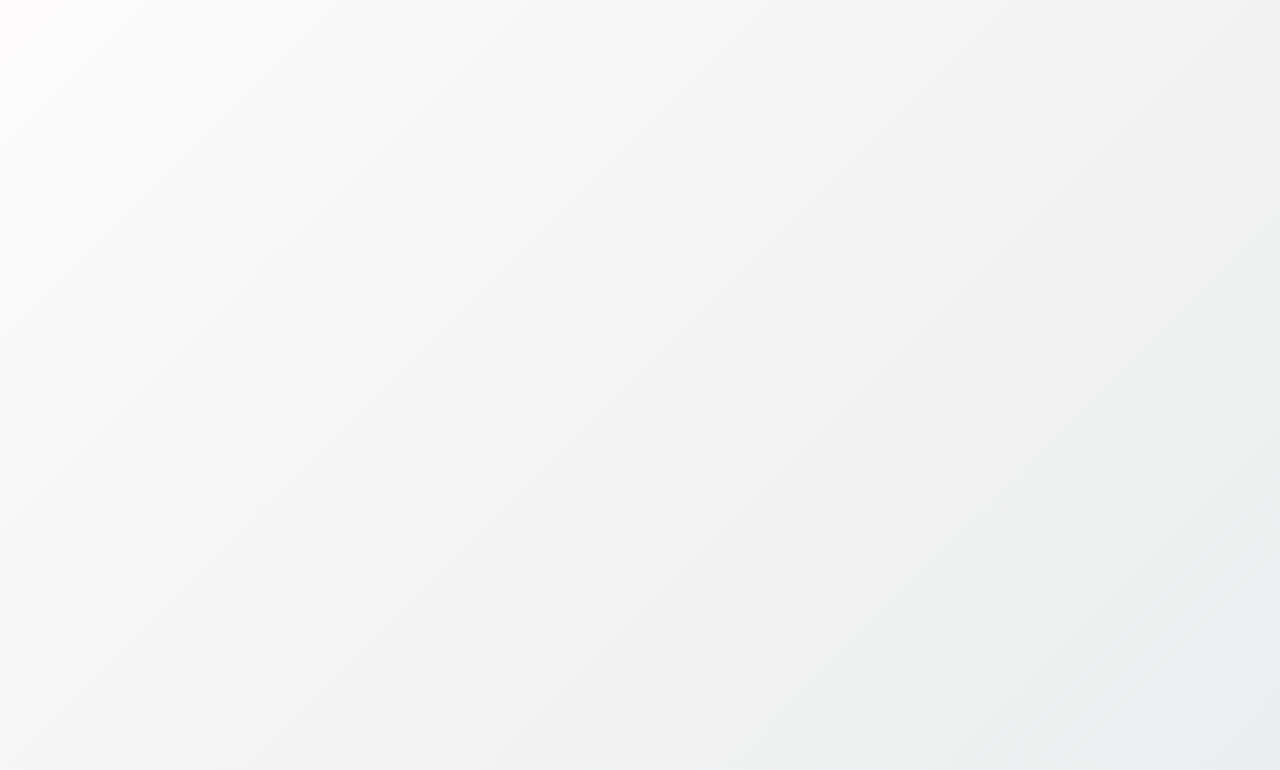
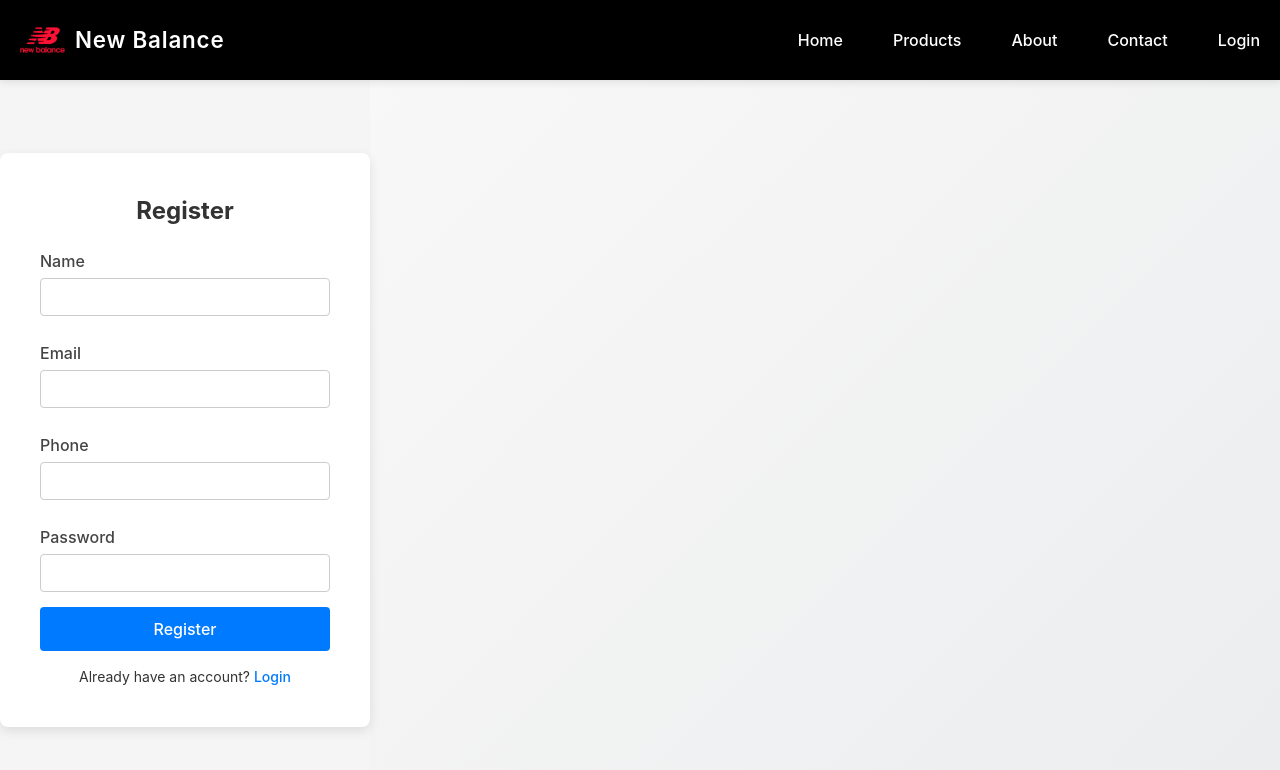
Before and after one commit to kartikpanchal689-ux/myBalanceShoestore, a React (Vite) app: page /#/register in a window 1280 px wide. Before the commit this address led to /. Shown: the top 770 px of the page. Built offline with nearby package versions, Linux system fonts and the light colour scheme.

Commit message:
fix: use MONGO_URI and dynamic port

```diff
--- a/src/App.jsx
+++ b/src/App.jsx
@@ -14,8 +14,7 @@ import Cart from './modules/Cart';
 import Checkout from './modules/Checkout';
 import Login from './modules/Login';
 import { shopNowProducts, gridProducts } from './data/products';
-import Register from './modules/Register';   // or './modules/Register' if you placed it there
-
+import Register from './modules/Register';
 
 function App() {
   const [cartItems, setCartItems] = useState([]);
@@ -37,7 +36,7 @@ function App() {
 
     <Routes>
   <Route
-          path="/"
+    path=""
     element={
       <>
         <HeroSlider />
@@ -52,11 +51,12 @@ function App() {
       </>
     }
   />
-        <Route path="/cart" element={<Cart items={cartItems} setItems={setCartItems} />} />
-        <Route path="/checkout" element={<Checkout total={total} />} />
-        <Route path="/login" element={<Login setIsLoggedIn={setIsLoggedIn} />} />
-        <Route path="/signup" element={<Register />} />  {/* NEW */}
+  <Route path="cart" element={<Cart items={cartItems} setItems={setCartItems} />} />
+  <Route path="checkout" element={<Checkout total={total} />} />
+  <Route path="login" element={<Login setIsLoggedIn={setIsLoggedIn} />} />
+  <Route path="register" element={<Register />} /> {/* ✅ lowercase and no slash */}
 </Routes>
+
     </div>
   );
 }
--- a/src/main.jsx
+++ b/src/main.jsx
@@ -6,7 +6,7 @@ import './index.css';
 
 ReactDOM.createRoot(document.getElementById('root')).render(
   <React.StrictMode>
-    <HashRouter basename="/myBalanceShoestore">
+    <HashRouter >
       <App />
     </HashRouter>
   </React.StrictMode>
--- a/src/modules/HeroSlider.css
+++ b/src/modules/HeroSlider.css
@@ -12,21 +12,20 @@ body {
 }
 
 /* HEADER */
-.header {
-  height: 70px;
+
+  .header {
   position: fixed;
   top: 0;
   left: 0;
   width: 100%;
-  background-color: rgba(0, 0, 0, 0.9);
-  color: white;
+  height: 80px; /* match padding-top in pages */
+  background-color: #000000; /* or black if your theme is dark */
+  z-index: 1000; /* ensures header stays above everything */
   display: flex;
+  align-items: center;
   justify-content: space-between;
-  align-items: center;
-  padding: 0 60px;
-  z-index: 1000;
-  backdrop-filter: blur(10px);
-  transition: all 0.3s ease;
+  padding: 0 20px;
+  box-shadow: 0 2px 8px rgba(0,0,0,0.1);
 }
 
 /* LOGO AREA */
--- a/src/modules/Login.jsx
+++ b/src/modules/Login.jsx
@@ -1,5 +1,6 @@
 import React, { useState } from "react";
 import { useNavigate } from "react-router-dom";
+import { Link } from "react-router-dom";
 import "./login.css";
 
 function Login({ setIsLoggedIn }) {
@@ -109,7 +110,7 @@ const verifyOtp = (e) => {
                 onChange={(e) => setPassword(e.target.value)}
               />
               <p className="forgot-link">
-                <a href="/forgot-password">Forgot Password?</a>
+                <Link to="/forgot-password">Forgot Password?</Link>
               </p>
               <button type="submit">Login</button>
             </>
@@ -148,7 +149,7 @@ const verifyOtp = (e) => {
 
           {/* Register link */}
           <p className="signup-link">
-            Not registered? <a href="/signup">Sign up</a>
+            Not registered? <Link to="/Register">Sign up</Link>
           </p>
         </form>
 
--- a/src/modules/Register.css
+++ b/src/modules/Register.css
@@ -3,9 +3,9 @@
   display: flex;
   justify-content: center;
   align-items: center;
-  min-height: 100vh; /* full screen height */
+  min-height: 100vh;
   background: #f5f5f5;
-  padding-top: 80px; /* push down so it clears the header */
+  padding-top: 80px; /* clears fixed header height */
 }
 
 /* Container box */
@@ -16,6 +16,8 @@
   box-shadow: 0 4px 12px rgba(0,0,0,0.1);
   width: 100%;
   max-width: 400px;
+  position: relative;
+  z-index: 1; /* keeps form below header */
 }
 
 /* Form styling */
@@ -51,6 +53,9 @@
   border-radius: 4px;
   font-size: 16px;
   cursor: pointer;
+  touch-action: manipulation;
+  position: relative;
+  z-index: 2; /* ensures button is tappable */
 }
 
 .register-form button:hover {
@@ -80,3 +85,9 @@
 .login-link a:hover {
   text-decoration: underline;
 }
+
+/* Global button fix */
+button {
+  cursor: pointer;
+  touch-action: manipulation;
+}
--- a/src/modules/Register.jsx
+++ b/src/modules/Register.jsx
@@ -3,82 +3,81 @@ import { useNavigate } from "react-router-dom";
 import "./register.css";
 
 function Register() {
+  const navigate = useNavigate();
   const [name, setName] = useState("");
   const [email, setEmail] = useState("");
   const [phone, setPhone] = useState("");
   const [password, setPassword] = useState("");
   const [error, setError] = useState("");
-  const navigate = useNavigate();
 
-  const handleRegister = (e) => {
+  const handleRegister = async (e) => {
     e.preventDefault();
 
-    if (!name || !email || !phone || !password) {
-      setError("Please fill in all fields.");
-      return;
-    }
-
-    fetch("http://localhost:5000/api/register", {
+    try {
+      const res = await fetch("https://mybalanceshoestore.onrender.com/api/register", {
         method: "POST",
         headers: { "Content-Type": "application/json" },
         body: JSON.stringify({ name, email, phone, password }),
-    })
-      .then((res) => res.json())
-      .then((data) => {
+      });
+
+      const data = await res.json();
+
       if (data.success) {
         alert("Registration successful!");
         navigate("/login");
       } else {
-          setError(data.message);
+        setError(data.message || "Registration failed");
       }
-      });
+    } catch (err) {
+      setError("Network error. Please try again.");
+    }
   };
 
   return (
     <div className="register-page">
       <div className="register-container">
         <form className="register-form" onSubmit={handleRegister}>
-          <h2>Create Account</h2>
+          <h2>Register</h2>
 
-          {error && <p className="error-msg">{error}</p>}
+          {error && <div className="error-msg">{error}</div>}
 
           <label>Name</label>
           <input
             type="text"
-            placeholder="Your full name"
             value={name}
             onChange={(e) => setName(e.target.value)}
+            required
           />
 
           <label>Email</label>
           <input
             type="email"
-            placeholder="you@example.com"
             value={email}
             onChange={(e) => setEmail(e.target.value)}
+            required
           />
 
           <label>Phone</label>
           <input
-            type="text"
-            placeholder="9876543210"
+            type="tel"
             value={phone}
             onChange={(e) => setPhone(e.target.value)}
+            required
           />
 
           <label>Password</label>
           <input
             type="password"
-            placeholder="••••••••"
             value={password}
             onChange={(e) => setPassword(e.target.value)}
+            required
           />
 
           <button type="submit">Register</button>
 
-          <p className="login-link">
-            Already have an account? <a href="/login">Login</a>
-          </p>
+          <div className="login-link">
+            Already have an account? <a href="#/login">Login</a>
+          </div>
         </form>
       </div>
     </div>
--- a/src/modules/login.css
+++ b/src/modules/login.css
@@ -1,9 +1,9 @@
-/* Full black background only for login page */
 /* Full black background only for login page */
 .login-page {
+  padding-top: 70px;
   background-color: #000;   /* make whole page black */
   min-height: 100vh;        /* cover full height */
-  width: 100vw;              /* cover full width */
+  width: 100vw;             /* cover full width */
   display: flex;
   justify-content: center;  /* center horizontally */
   align-items: center;      /* center vertically */
@@ -30,6 +30,8 @@
   display: flex;
   flex-direction: column;
   animation: fadeIn 0.6s ease-in-out;
+  position: relative;   /* ✅ ensures form is above overlays */
+
 }
 
 /* Heading */
@@ -77,6 +79,9 @@
   cursor: pointer;
   font-size: 1rem;
   transition: transform 0.2s ease, background 0.3s ease;
+  touch-action: manipulation; /* ✅ improves mobile tap response */
+  position: relative;
+  z-index: 1000;
 }
 
 .login-form button:hover {
@@ -145,6 +150,7 @@
   font-weight: 500;
   width: 100%;
   transition: background 0.3s ease, transform 0.2s ease;
+  touch-action: manipulation; /* ✅ mobile tap fix */
 }
 
 .google-btn:hover {
@@ -177,6 +183,7 @@
   border-radius: 6px;
   font-weight: 500;
   transition: background 0.3s ease;
+  touch-action: manipulation; /* ✅ mobile tap fix */
 }
 
 .login-toggle button.active {
@@ -189,9 +196,10 @@
   from { opacity: 0; transform: translateY(20px); }
   to { opacity: 1; transform: translateY(0); }
 }
+
 @media (max-width: 480px) {
   .login-toggle {
-    flex-direction: row;   /* keep side by side */
+    flex-direction: row;
     gap: 8px;
   }
 
```
Also changed, not shown: public/404.html (+18 -9 lines), 1 other file (tests, documents, lock files or other folders). Lines whose indentation alone changed are shown as unchanged.
